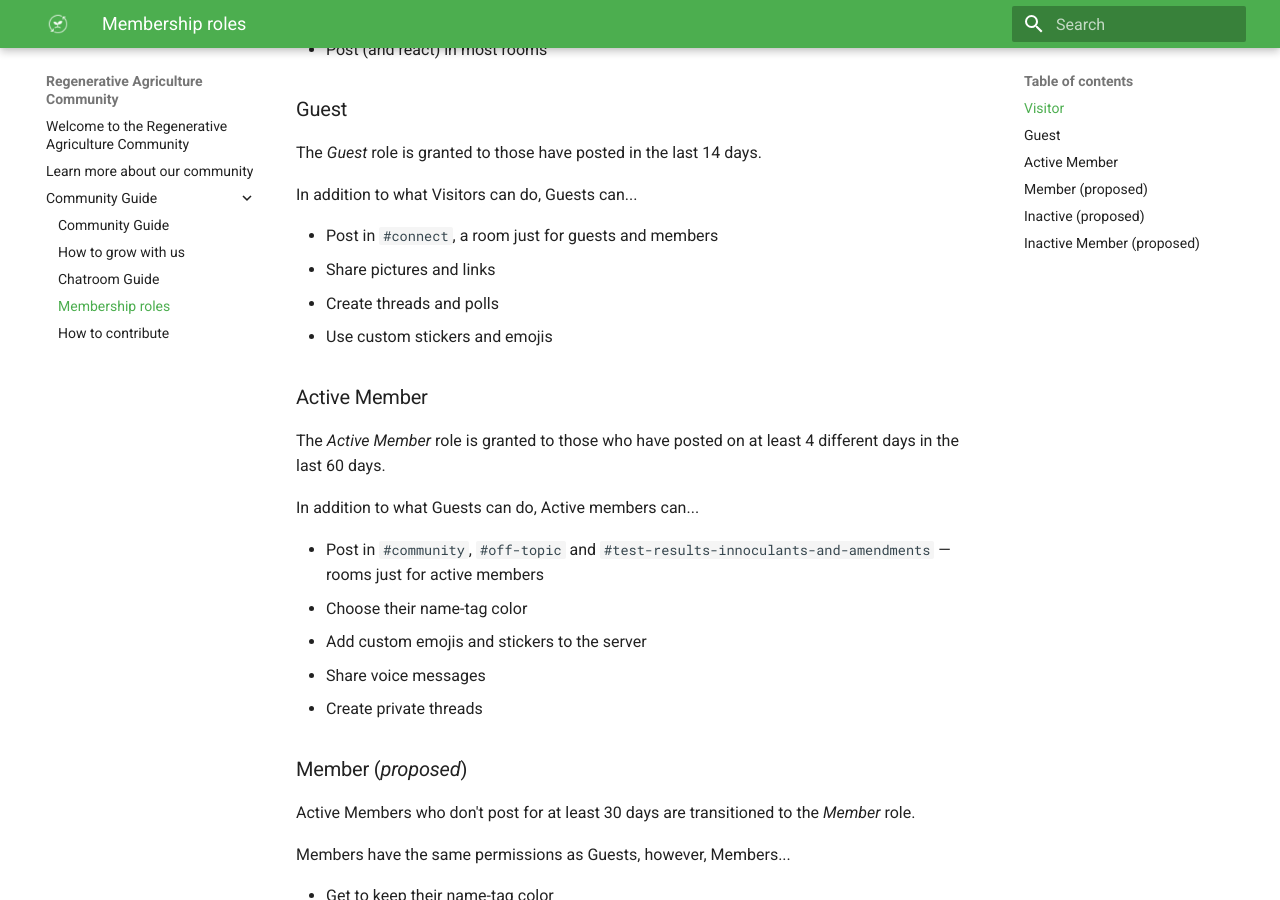
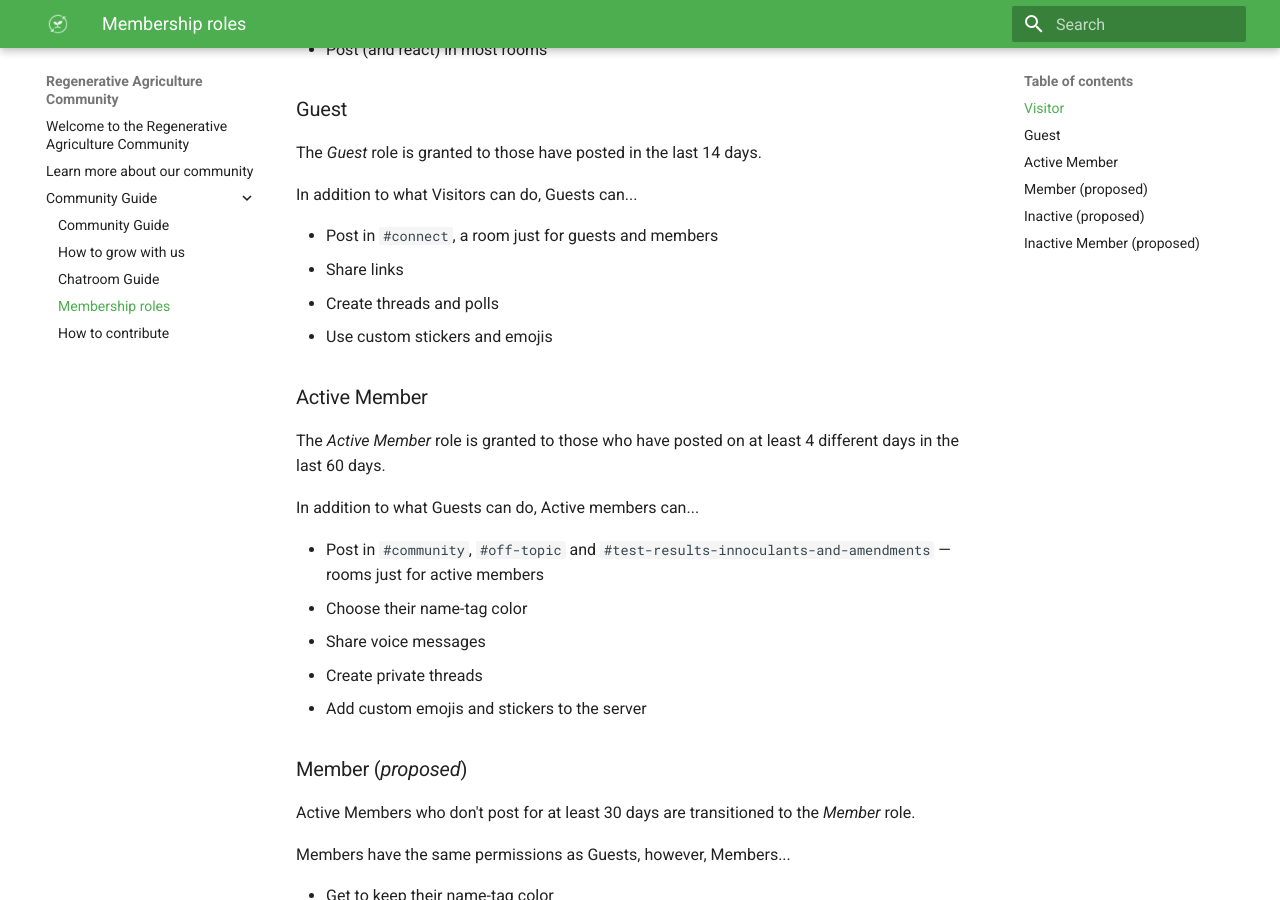
Before and after one commit to regenerativeag/regenerativeag.github.io, an MkDocs documentation site: the page built from docs/community-guide/roles.md, in a window 1280 px wide and 900 px high, scrolled down 381 px. Built offline with MkDocs 1.6.1 and Material for MkDocs 9.7.7, drawn with Linux system fonts in a browser that asks for light colours.

Commit message:
update order

```diff
--- a/docs/community-guide/roles.md
+++ b/docs/community-guide/roles.md
@@ -19,7 +19,7 @@ The _Guest_ role is granted to those have posted in the last 14 days.
 In addition to what Visitors can do, Guests can...
 
 - Post in `#connect`, a room just for guests and members
-- Share pictures and links
+- Share links
 - Create threads and polls
 - Use custom stickers and emojis
 
@@ -31,9 +31,9 @@ In addition to what Guests can do, Active members can...
 
 - Post in `#community`, `#off-topic` and `#test-results-innoculants-and-amendments` &mdash; rooms just for active members
 - Choose their name-tag color
-- Add custom emojis and stickers to the server
 - Share voice messages
 - Create private threads
+- Add custom emojis and stickers to the server
 
 ### Member (_proposed_)
 
```
